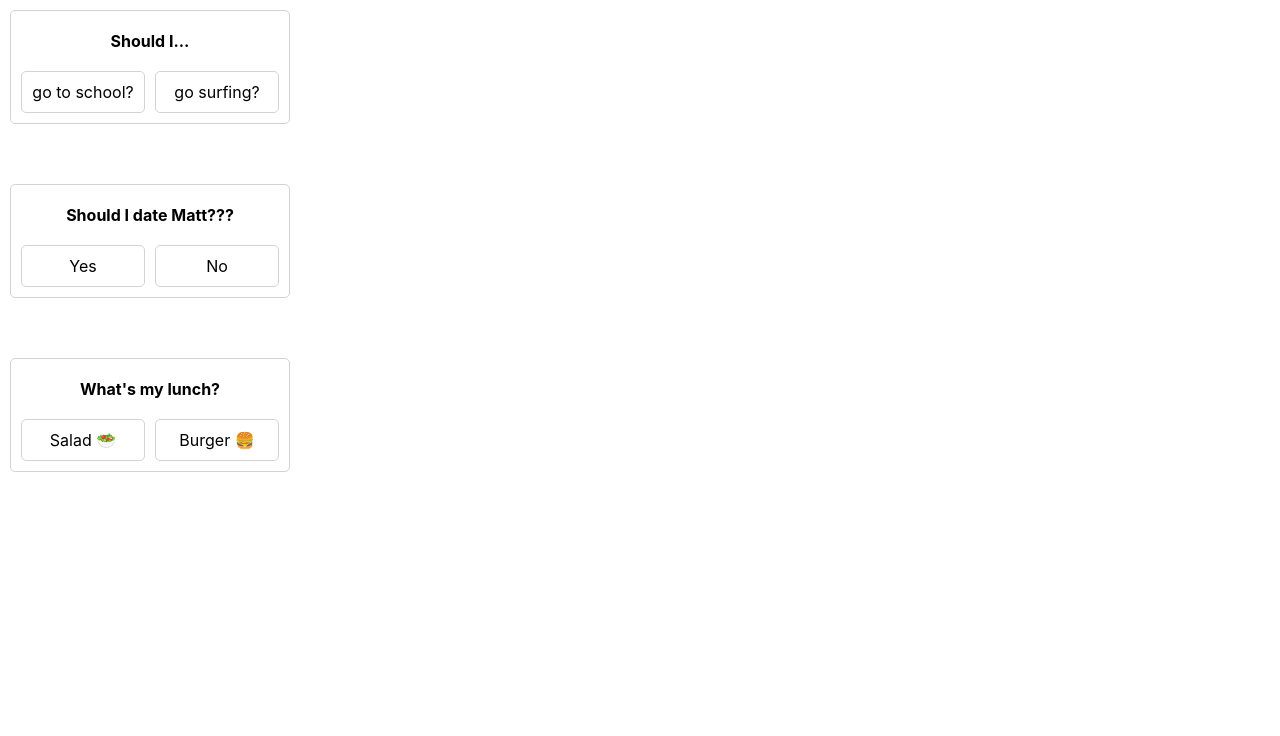
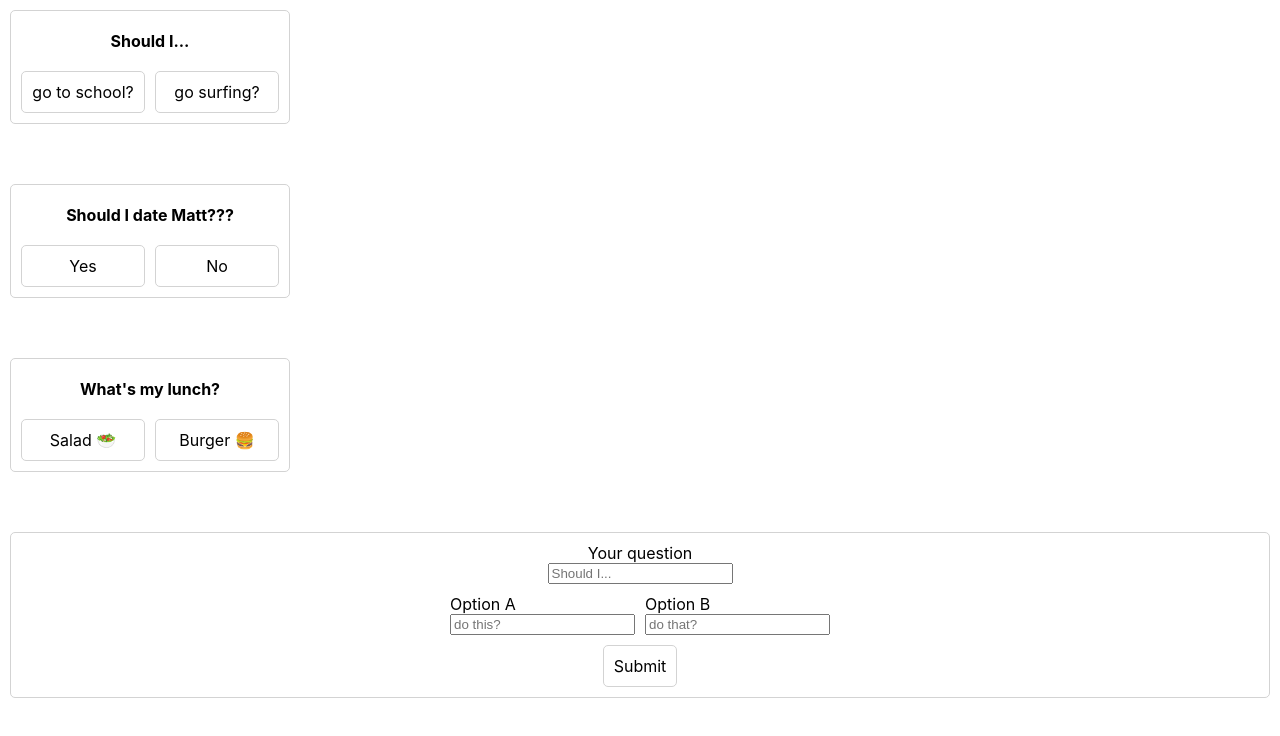
Before and after one commit to LaVielle/rule-my-life, a React (Create React App) app: page / in a window 1280 px wide. Shown: the top 736 px of the page. Built offline with nearby package versions, Linux system fonts and the light colour scheme.

Commit message:
add CardForm component with basic style and submit handler

```diff
--- a/src/components/App.js
+++ b/src/components/App.js
@@ -2,6 +2,7 @@ import React from 'react';
 import { connect } from 'react-redux'
 import { getDecisionList, setCurrentUser } from '../actions'
 import DecisionList from '../containers/DecisionList'
+import CardForm from '../components/CardForm'
 import data_decisions from '../data_decisions.json'
 import data_currentUser from '../data_currentUser.json'
 
@@ -13,6 +14,7 @@ const App = ({ dispatch }) => {
   return (
     <div className="App">
       <DecisionList />
+      <CardForm />
     </div>
   )
 }
--- /dev/null
+++ b/src/components/CardForm.js
@@ -0,0 +1,80 @@
+import React from 'react'
+import '../styles/CardForm.css'
+
+export default class CardForm extends React.Component {
+
+  state = {
+    question: '',
+    optionA: '',
+    optionB: '',
+  }
+
+  handleValueChange = (event, field) => {
+    this.setState({ [field]:  event.target.value})
+  }
+
+  handleSubmit = (event) => {
+    if (this.state.question.length > 0 &&
+        this.state.optionA.length > 0 &&
+        this.state.optionB.length > 0) {
+
+      const data = {
+        user: 'insert setCurrentUser.id',
+        title: this.state.question,
+        optionA: this.state.optionA,
+        optionB: this.state.optionB
+      }
+
+      console.log(data);
+
+      this.setState({ question: '', optionA: '', optionB: '' })
+    }
+    event.preventDefault();
+  }
+
+  render() {
+    return (
+      <form className="CardForm-form">
+
+        <label className="CardForm-label">Your question</label>
+        <input
+          className="CardForm-input"
+          placeholder='Should I...'
+          value={this.state.question}
+          onChange={e => {this.handleValueChange(e, 'question')}}
+        />
+
+        <div style={{height: 10}}/>
+
+        <div className="CardForm-options-container">
+          <div className="CardForm-option">
+            <div className="CardForm-label">Option A</div>
+            <input
+              className="CardForm-input"
+              placeholder='do this?'
+              value={this.state.optionA}
+              onChange={e => {this.handleValueChange(e, 'optionA')}}
+            />
+          </div>
+
+          <div style={{width: 10}}/>
+
+          <div className="CardForm-option">
+            <div className="CardForm-label">Option B</div>
+            <input
+              className="CardForm-input"
+              placeholder='do that?'
+              value={this.state.optionB}
+              onChange={e => {this.handleValueChange(e, 'optionB')}}
+            />
+          </div>
+        </div>
+
+        <div style={{height: 10}}/>
+
+        <div className="CardForm-submit" onClick={this.handleSubmit}>Submit</div>
+
+      </form>
+    )
+  }
+}
--- /dev/null
+++ b/src/styles/CardForm.css
@@ -0,0 +1,35 @@
+.CardForm-form {
+  display: flex;
+  flex-direction: column;
+  flex: 1;
+  align-items: center;
+  padding: 10px;
+  margin: 10px;
+  margin-bottom: 50px;
+  border-radius: 5px;
+  border: 1px solid lightgrey;
+}
+
+.CardForm-label {
+
+}
+
+.CardForm-input {
+
+}
+
+.CardForm-options-container {
+  display: flex;
+  flex-direction: row;
+}
+
+.CardForm-option {
+  display: flex;
+  flex-direction: column;
+}
+
+.CardForm-submit {
+  padding: 10px;
+  border-radius: 5px;
+  border: 1px solid lightgrey;
+}
```
